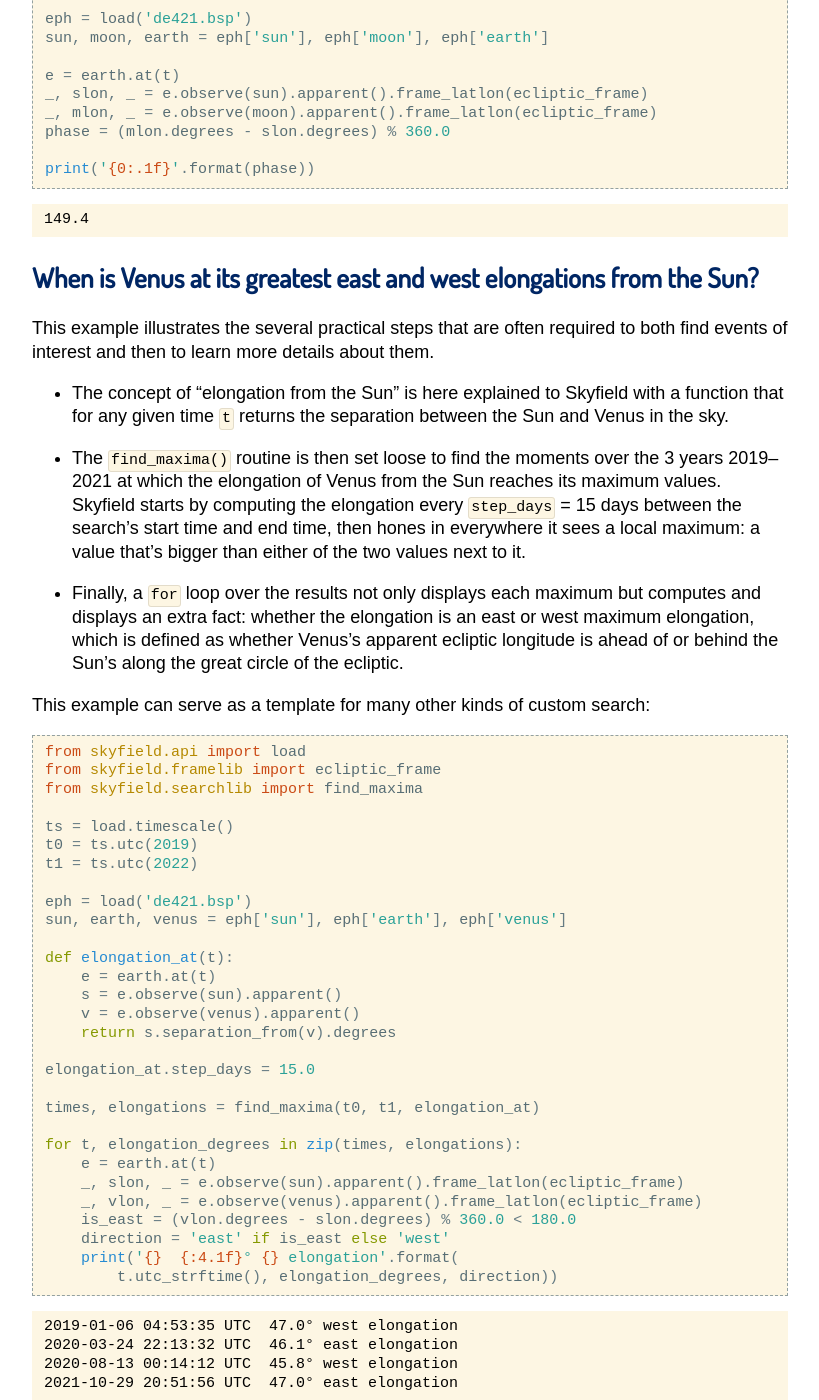
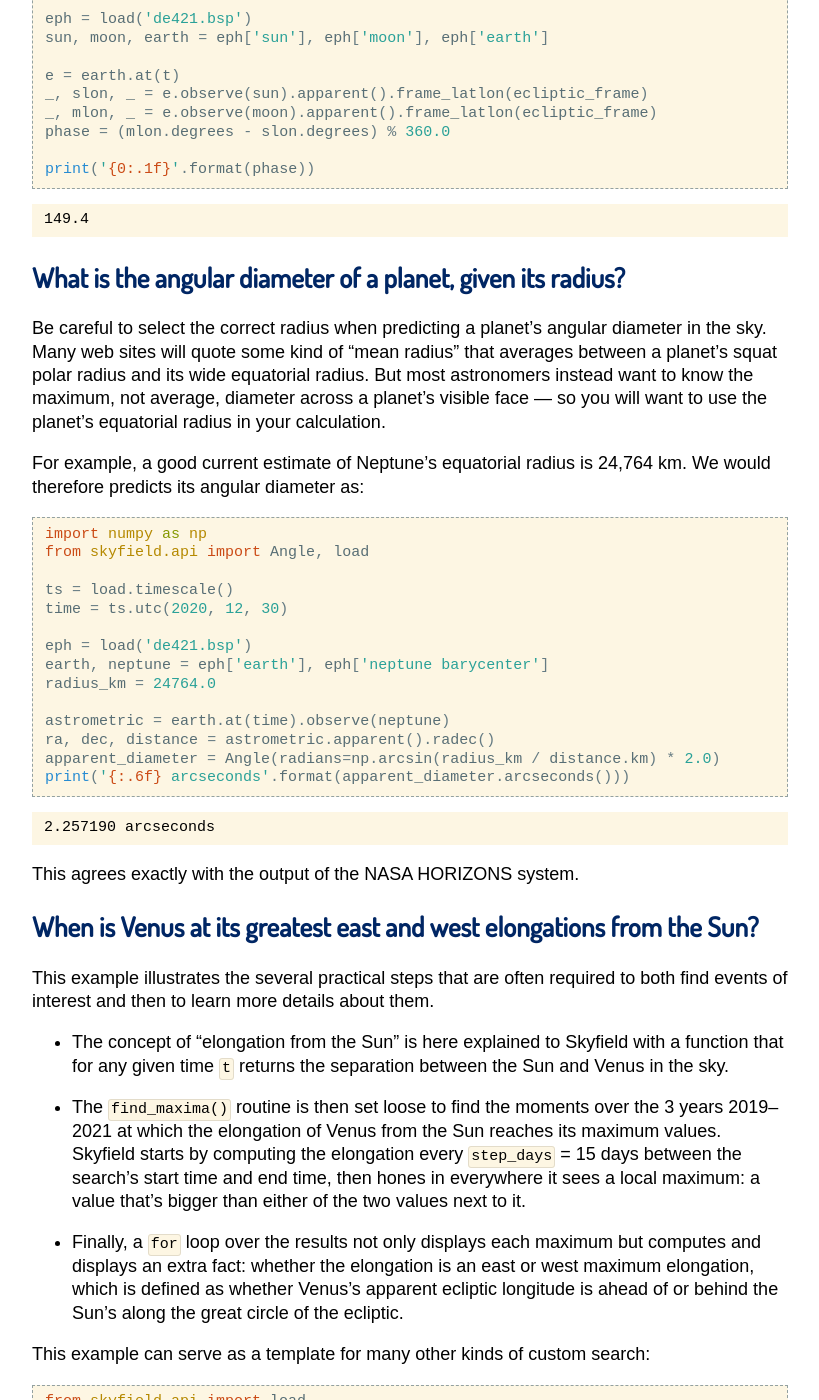
Before and after one commit to skyfielders/python-skyfield, a Sphinx documentation site: the page built from skyfield/documentation/examples.rst, in a window 1280 px wide and 1400 px high, scrolled down 1316 px. Shown: the whole window, without its empty margins (230-1049 px from the left). Built offline with Sphinx 7.4.7, drawn with Linux system fonts in a browser that asks for light colours; some web fonts are replaced.

Commit message:
Docs: fix #517 with an angular diameter example

```diff
--- a/skyfield/documentation/examples.rst
+++ b/skyfield/documentation/examples.rst
@@ -97,6 +97,45 @@ and 270° at the Last Quarter.
 .. testoutput::
 
     149.4
+
+What is the angular diameter of a planet, given its radius?
+===========================================================
+
+Be careful to select the correct radius
+when predicting a planet’s angular diameter in the sky.
+Many web sites will quote some kind of “mean radius”
+that averages between a planet’s squat polar radius
+and its wide equatorial radius.
+But most astronomers instead want to know the maximum, not average, diameter
+across a planet’s visible face —
+so you will want to use the planet’s equatorial radius in your calculation.
+
+For example, a good current estimate of Neptune’s equatorial radius
+is 24,764 km.
+We would therefore predicts its angular diameter as:
+
+.. testcode::
+
+    import numpy as np
+    from skyfield.api import Angle, load
+
+    ts = load.timescale()
+    time = ts.utc(2020, 12, 30)
+
+    eph = load('de421.bsp')
+    earth, neptune = eph['earth'], eph['neptune barycenter']
+    radius_km = 24764.0
+
+    astrometric = earth.at(time).observe(neptune)
+    ra, dec, distance = astrometric.apparent().radec()
+    apparent_diameter = Angle(radians=np.arcsin(radius_km / distance.km) * 2.0)
+    print('{:.6f} arcseconds'.format(apparent_diameter.arcseconds()))
+
+.. testoutput::
+
+    2.257190 arcseconds
+
+This agrees exactly with the output of the NASA HORIZONS system.
 
 When is Venus at its greatest east and west elongations from the Sun?
 =====================================================================
```
